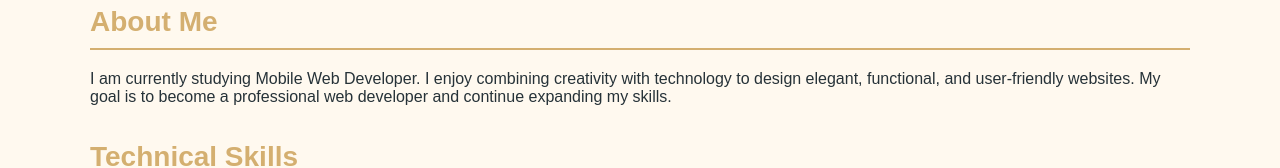
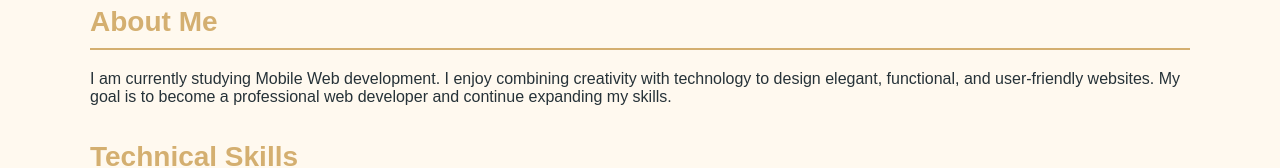
Before and after one commit to Mariep276/Mariep276.github.io, a plain HTML site: page index.html in a window 1280 px wide. Shown: the part 292-460 px from the top of the page. Drawn offline with Linux system fonts and the light colour scheme.

Commit message:
Correct About Me education description

```diff
--- a/index.html
+++ b/index.html
@@ -31,7 +31,7 @@
 </p>
 <h2 id="about">About Me</h2>
 <p>
-   I am currently studying Mobile Web Developer.
+   I am currently studying Mobile Web development.
    I enjoy combining creativity with technology
    to design elegant, functional, and user-friendly
 websites. My goal is to become a professional web
```
